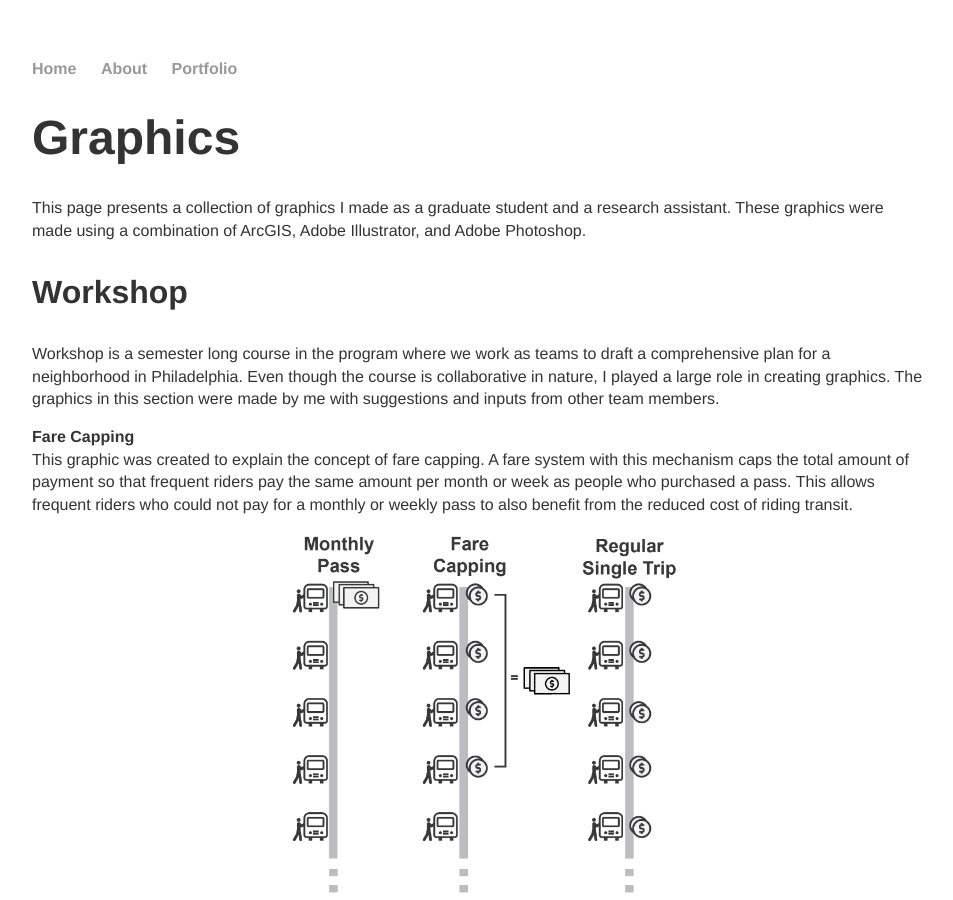
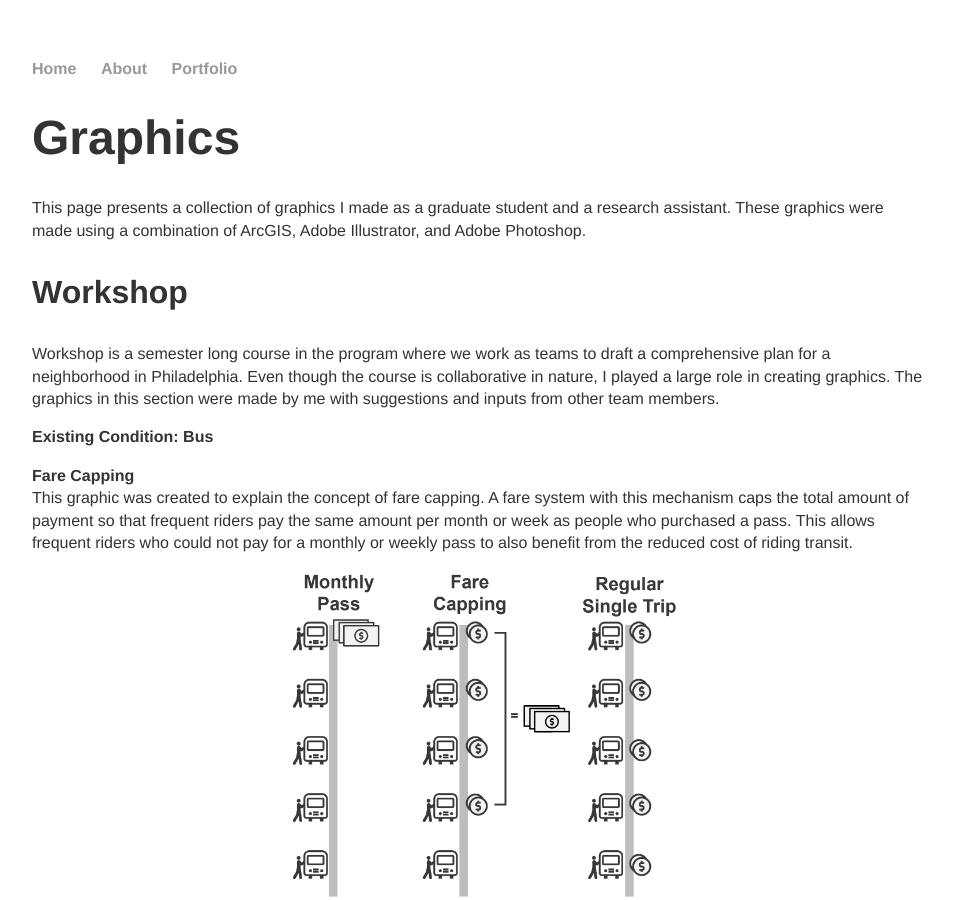
Before and after one commit to tzuyuanw/tzuyuanw.github.io, a Jekyll site: the page built from blog/graphics.html, in a window 1280 px wide and 900 px high. Shown: the whole window, without its empty margins (160-1113 px from the left). Built offline with Jekyll 4.4.1, drawn with Linux system fonts in a browser that asks for light colours.

Commit message:
Update graphics.html

```diff
--- a/blog/graphics.html
+++ b/blog/graphics.html
@@ -12,6 +12,9 @@ title: Graphics
 			to draft a comprehensive plan for a neighborhood in Philadelphia.
 			Even though the course is collaborative in nature, I played a large role in creating graphics.
 			The graphics in this section were made by me with suggestions and inputs from other team members.
+		</p>
+		<p><b>Existing Condition: Bus</b><br/>
+
 		</p>
 		<p><b>Fare Capping</b><br/>
 			This graphic was created to explain the concept of fare capping.
```
